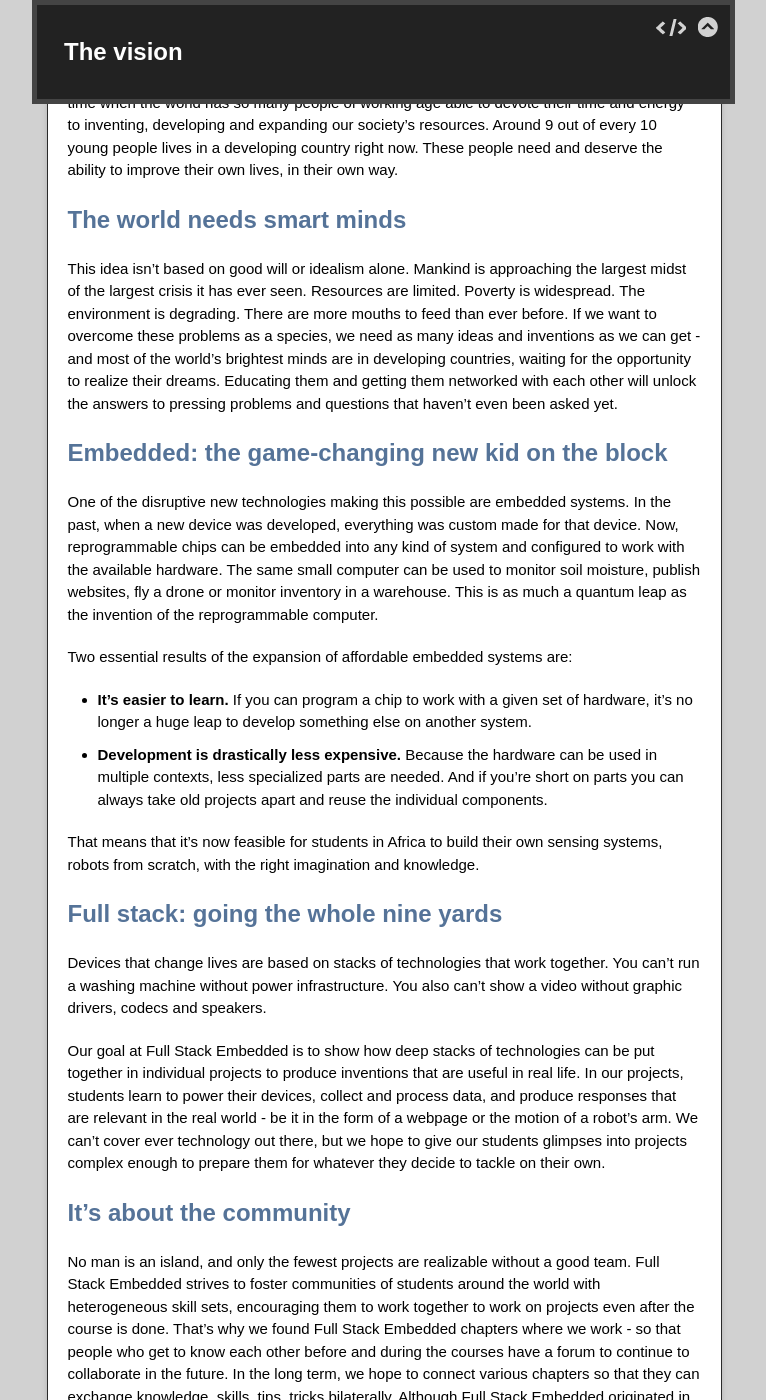
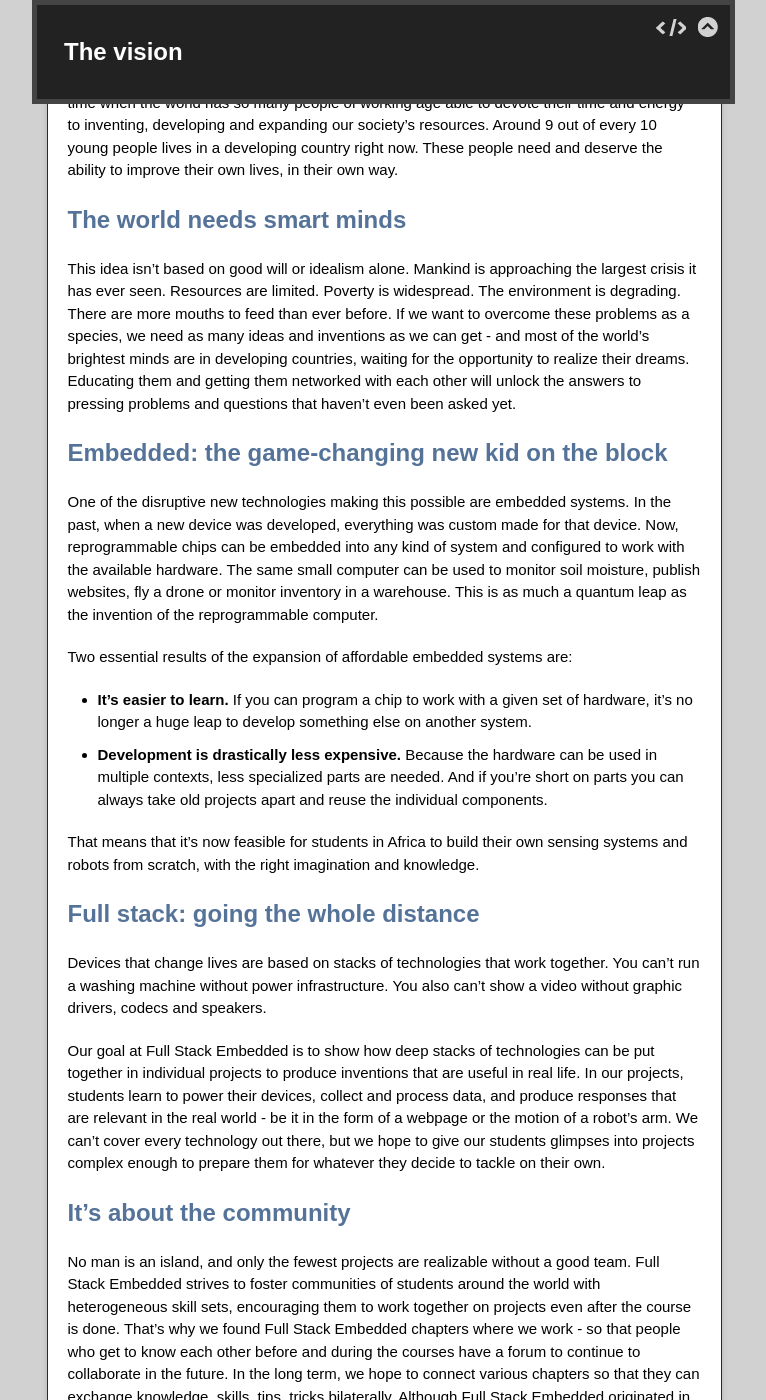
Before and after one commit to wdherndon/FullStackEmbedded.github.io, a Jekyll site: the page built from index.md, in a window 1280 px wide and 1400 px high, scrolled down 743 px. Shown: the whole window, without its empty margins (256-1022 px from the left). Built offline with Jekyll 4.4.1, drawn with Linux system fonts in a browser that asks for light colours; nearby versions of some CDN libraries; some of the changed text lies outside the part shown.

Commit message:
Minor fixes, mostly typos.

```diff
--- a/index.md
+++ b/index.md
@@ -31,7 +31,7 @@
 
 ## The world needs smart minds
 This idea isn't based on good will or idealism alone. Mankind is approaching
-the largest midst of the largest crisis it has ever seen. Resources are
+the largest crisis it has ever seen. Resources are
 limited. Poverty is widespread. The environment is degrading. There are more
 mouths to feed than ever before. If we want to overcome these problems as a
 species, we need as many ideas and inventions as we can get - and most of the
@@ -60,9 +60,10 @@
   individual components.
 
 That means that it's now feasible for students in Africa to build their own
-sensing systems, robots from scratch, with the right imagination and knowledge.
+sensing systems and robots from scratch, with the right imagination and
+knowledge.
 
-## Full stack: going the whole nine yards
+## Full stack: going the whole distance
 Devices that change lives are based on stacks of technologies that work
 together. You can't run a washing machine without power infrastructure. You
 also can't show a video without graphic drivers, codecs and speakers.
@@ -71,14 +72,14 @@
 be put together in individual projects to produce inventions that are useful in
 real life. In our projects, students learn to power their devices, collect and
 process data, and produce responses that are relevant in the real world - be it
-in the form of a webpage or the motion of a robot's arm. We can't cover ever
+in the form of a webpage or the motion of a robot's arm. We can't cover every
 technology out there, but we hope to give our students glimpses into projects
 complex enough to prepare them for whatever they decide to tackle on their own.
 
 ## It's about the community
 No man is an island, and only the fewest projects are realizable without a good
 team. Full Stack Embedded strives to foster communities of students around the
-world with heterogeneous skill sets, encouraging them to work together to work
+world with heterogeneous skill sets, encouraging them to work together
 on projects even after the course is done. That's why we found Full Stack
 Embedded chapters where we work - so that people who get to know each other
 before and during the courses have a forum to continue to collaborate in the
```
Also changed, not shown: other parts of index.md (+1 -1 lines).
